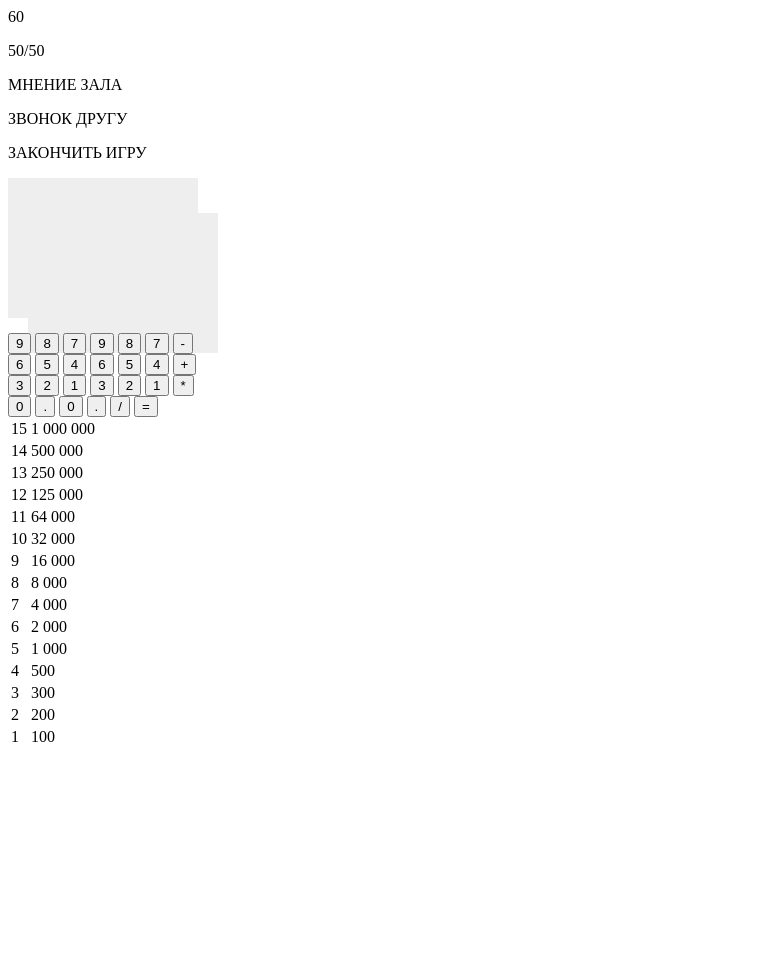
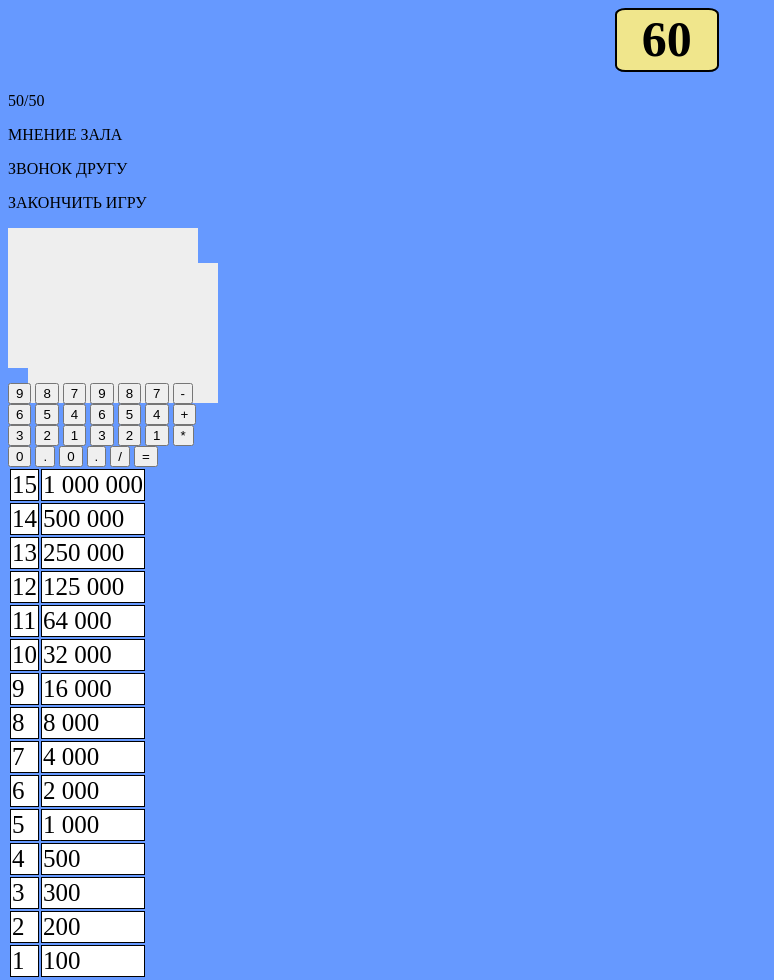
Before and after one commit to AlexCherniy/Who-wants-to-stay-a-millionaire-, a plain HTML site: page index.html in a window 1280 px wide. Shown: the whole page, without its empty margins (0-774 px from the left). Before the commit the page ends 800 px from the top, so only its background shows below. Drawn offline with Linux system fonts and the light colour scheme.

Commit message:
3.1.1. Стили фона, таймера.

```diff
--- a/style.css
+++ b/style.css
@@ -1,3 +1,9 @@
+body{
+	background: #69f
+}
+td{
+	border: 1px solid black; font-size: 25px; background: #fff
+}
 .led{
 
 width: 150px;
@@ -9,6 +15,19 @@ width: 150px;
  padding: 20px;
  font-size: 3em;
  font-family: monospace;
+}
+
+#timer_inp{
+	background: khaki;
+	width: 100px;
+	height: 60px;
+	border: 2px solid black;
+	border-radius: 10%;
+	text-align: center;
+	font-size: 50px;
+	font-weight:bold;
+	margin-left: 48%;
+	margin-bottom: 20px
 }
 
 .NumButtons {
```
